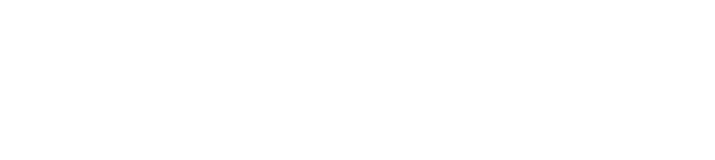
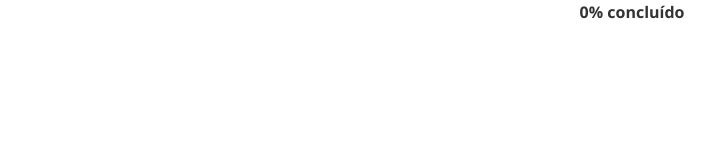
Before and after one commit to bielferr/todolist, a React (Vite) app: page / in a window 1280 px wide. Both pictures are taken after typing "Sample" into the empty fields and a click on the button "Adicionar". Shown: the top 160 px of the page, without its empty margins (8-723 px from the left). Built offline with nearby package versions, Linux system fonts and the light colour scheme.

Commit message:
Calcula a porcentagem de tarefas concluídas.

```diff
--- a/src/App.css
+++ b/src/App.css
@@ -167,3 +167,28 @@
 .card.concluida .card-actions button {
   opacity: 0.8;
 }
+
+progresso-container {
+  margin-top: 20px;
+  background-color: #e5e7eb; /* cinza claro */
+  border-radius: 8px;
+  overflow: hidden;
+  height: 25px;
+  position: relative;
+}
+
+.progresso-bar {
+  background-color: #22c55e; /* verde */
+  height: 100%;
+  transition: width 0.3s ease;
+}
+
+.progresso-container span {
+  position: absolute;
+  top: 0;
+  left: 50%;
+  transform: translateX(-50%);
+  color:#;
+  font-weight: bold;
+  line-height: 25px;
+}
--- a/src/App.tsx
+++ b/src/App.tsx
@@ -50,13 +50,13 @@
   }
 
   function atualizarStatus(id: number, novoStatus: Status) {
-    setTarefas(tarefas.map(t =>
-      t.id === id ? { ...t, status: novoStatus } : t
-    ));
+    setTarefas(
+      tarefas.map((t) => (t.id === id ? { ...t, status: novoStatus } : t))
+    );
   }
 
   function removerTarefa(id: number) {
-    setTarefas(tarefas.filter(t => t.id !== id));
+    setTarefas(tarefas.filter((t) => t.id !== id));
   }
 
   return (
@@ -78,7 +78,7 @@
           value={novoTitulo}
           onChange={(e) => setNovoTitulo(e.target.value)}
           placeholder="Nova tarefa..."
-          onKeyPress={(e) => e.key === "Enter" && adicionarTarefa()}
+          onKeyDown={(e) => e.key === "Enter" && adicionarTarefa()}
         />
         <button onClick={adicionarTarefa}>Adicionar</button>
       </div>
@@ -89,7 +89,9 @@
         ) : (
           tarefas.map((tarefa) => (
             <div
-              className={`card ${tarefa.status === "concluida" ? "concluida" : ""}`}
+              className={`card ${
+                tarefa.status === "concluida" ? "concluida" : ""
+              }`}
               key={tarefa.id}
             >
               <div className="card-content">
@@ -103,7 +105,9 @@
                 <div className="card-actions">
                   <select
                     value={tarefa.status}
-                    onChange={(e) => atualizarStatus(tarefa.id, e.target.value as Status)}
+                    onChange={(e) =>
+                      atualizarStatus(tarefa.id, e.target.value as Status)
+                    }
                   >
                     <option value="pendente">Pendente</option>
                     <option value="andamento">Em andamento</option>
@@ -122,6 +126,20 @@
           ))
         )}
       </div>
+      {/* Progresso */}
+      {tarefas.length > 0 && (
+        (() => {
+          const total = tarefas.length;
+          const concluidas = tarefas.filter(t => t.status === "concluida").length;
+          const progresso = Math.round((concluidas / total) * 100);
+          return (
+            <div className="progresso-container">
+              <div className="progresso-bar" style={{ width: `${progresso}%` }}></div>
+              <span>{progresso}% concluído</span>
+            </div>
+          );
+        })()
+      )}
     </div>
   );
 }
```
